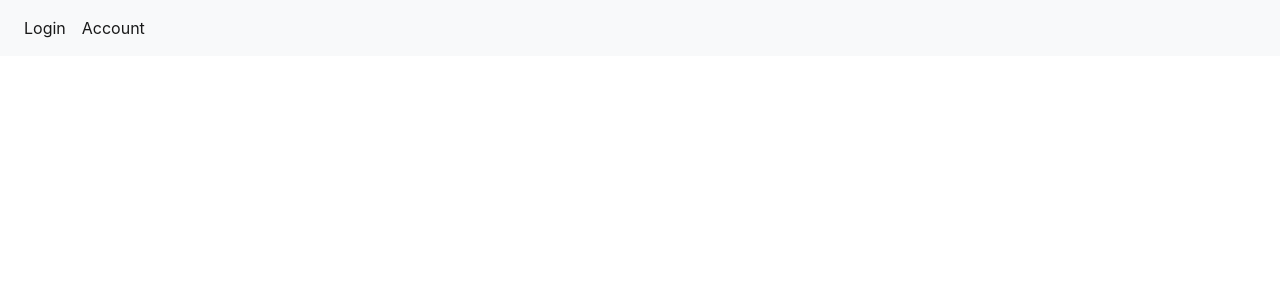
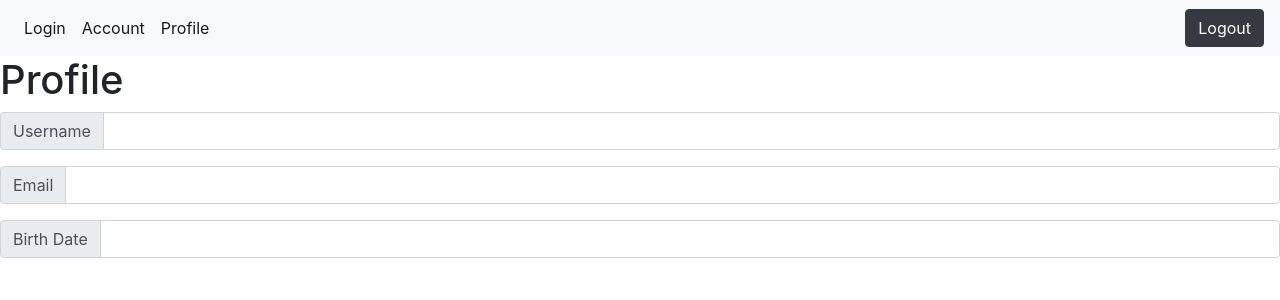
Before and after one commit to jayden-thomson-1999/AngularLabs, an Angular app: page /profile in a window 1280 px wide. Before the commit this address led to /. Shown: the top 300 px of the page. Built offline with nearby package versions, Linux system fonts and the light colour scheme; sample sign-in values are in the browser's storage.

Commit message:
add logout button

```diff
--- a/src/app/app-routing.module.ts
+++ b/src/app/app-routing.module.ts
@@ -2,10 +2,12 @@ import { NgModule } from '@angular/core';
 import { Routes, RouterModule } from '@angular/router';
 import { AccountComponent } from './account/account.component';
 import { LoginComponent } from './login/login.component';
+import { ProfileComponent } from './profile/profile.component';
 
 const routes: Routes = [
   {path: 'login', component: LoginComponent},
-  {path: 'account', component: AccountComponent}
+  {path: 'account', component: AccountComponent},
+  {path: 'profile', component: ProfileComponent}
 ];
 
 @NgModule({
--- a/src/app/app.component.html
+++ b/src/app/app.component.html
@@ -7,8 +7,12 @@
       <li class="nav-item active">
         <a class="nav-link" routerLink="/account">Account</a>
       </li>
+      <li class="nav-item active">
+        <a class="nav-link" routerLink="/profile">Profile</a>
+      </li>
     </ul>
   </div>
+  <button (click)="logout()" class="btn btn-dark navbar-btn float-right">Logout</button>
 </nav>
 
 <router-outlet></router-outlet>
--- a/src/app/app.component.ts
+++ b/src/app/app.component.ts
@@ -1,4 +1,5 @@
 import { Component } from '@angular/core';
+import { Router } from '@angular/router';
 
 @Component({
   selector: 'app-root',
@@ -7,4 +8,11 @@ import { Component } from '@angular/core';
 })
 export class AppComponent {
   title = 'week4';
+
+  constructor(private router: Router) { }
+
+  logout() {
+    sessionStorage.removeItem('user');
+    this.router.navigateByUrl('/login');
+  }
 }
--- a/src/app/profile/profile.component.html
+++ b/src/app/profile/profile.component.html
@@ -1,3 +1,22 @@
-<p>
-  profile works!
-</p>
+<h1>Profile</h1>
+
+<div class="input-group mb-3">
+  <div class="input-group-prepend">
+    <span class="input-group-text" id="basic-addon1">Username</span>
+  </div>
+  <input type="text" class="form-control" aria-label="Username" aria-describedby="basic-addon1">
+</div>
+
+<div class="input-group mb-3">
+  <div class="input-group-prepend">
+    <span class="input-group-text" id="basic-addon1">Email</span>
+  </div>
+  <input type="text" class="form-control" aria-label="Username" aria-describedby="basic-addon1">
+</div>
+
+<div class="input-group mb-3">
+  <div class="input-group-prepend">
+    <span class="input-group-text" id="basic-addon1">Birth Date</span>
+  </div>
+  <input type="text" class="form-control" aria-label="Username" aria-describedby="basic-addon1">
+</div>
--- a/src/app/profile/profile.component.ts
+++ b/src/app/profile/profile.component.ts
@@ -1,4 +1,5 @@
 import { Component, OnInit } from '@angular/core';
+import { Router } from '@angular/router';
 
 @Component({
   selector: 'app-profile',
@@ -7,9 +8,13 @@ import { Component, OnInit } from '@angular/core';
 })
 export class ProfileComponent implements OnInit {
 
-  constructor() { }
-
-  ngOnInit() {
+  constructor(private router: Router ) {
+    const user = sessionStorage.getItem('user');
+    if (user === null) {
+      this.router.navigateByUrl('/login');
+    }
   }
 
+  ngOnInit() { }
+
 }
--- a/src/app/services/login.service.ts
+++ b/src/app/services/login.service.ts
@@ -27,7 +27,7 @@ export class LoginService {
     this.http.post<Post>(this.url, {email, password}).subscribe(
         res => {
           if (res.ok) {
-            sessionStorage.setItem(res.user.username, JSON.stringify(res.user));
+            sessionStorage.setItem('user', JSON.stringify(res.user));
           }
         },
         (err: HttpErrorResponse) => {
```
